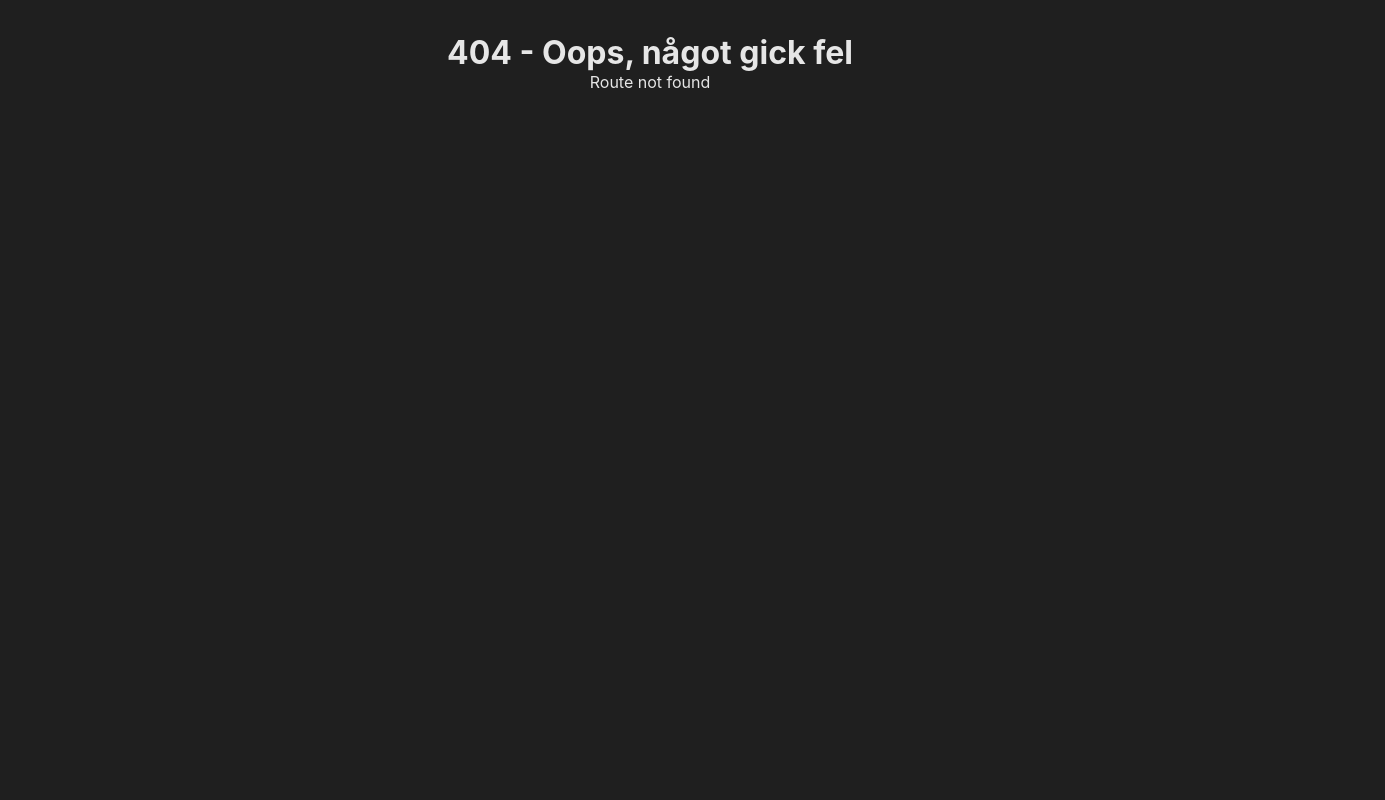
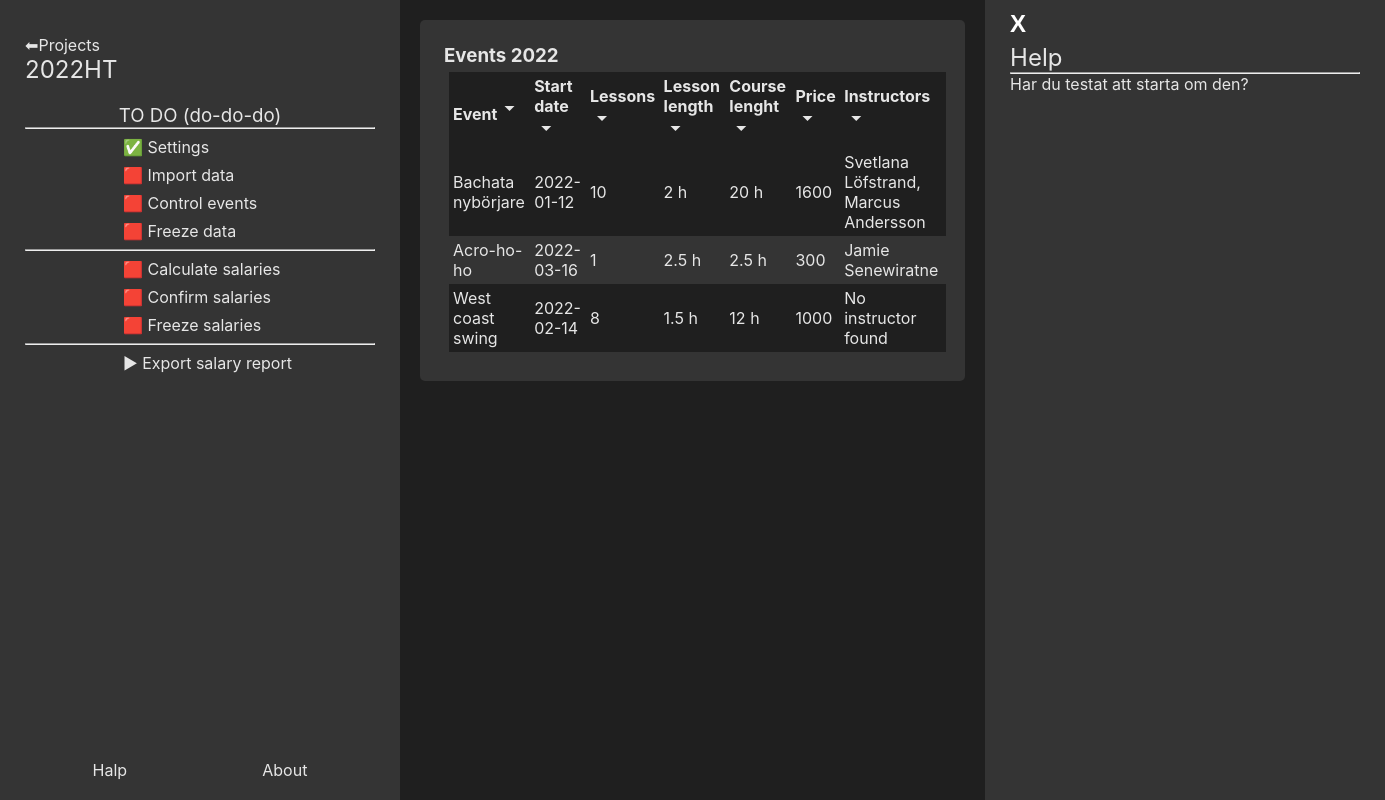
Before and after one commit to desirewp/salary-calculator, a React (Vite) app in the folder salary-calculator/: page /project/1/event-data in a window 1280 px wide. Before the commit this address had no page. Shown: the whole page, 1385 px wide, since content can reach past the window. Built offline with nearby package versions, Linux system fonts and the light colour scheme.

Commit message:
table mock data display

```diff
--- a/salary-calculator/src/assets/Classes.ts
+++ b/salary-calculator/src/assets/Classes.ts
@@ -14,10 +14,19 @@ export default class Project {
   }
 }
 
-export class Event{
-  constructor(public id: string, public eventName: string, public lessons: number, public lessonLength: number, public price: number, public instructors: string[]){
+export class Event {
+  constructor(
+    public id: string,
+    public eventName: string,
+    public startDate: string,
+    public lessons: number,
+    public lessonLength: number,
+    public price: number,
+    public instructors: string[]
+  ) {
     this.id = id;
     this.eventName = eventName;
+    this.startDate = startDate;
     this.lessons = lessons;
     this.lessonLength = lessonLength;
     this.price = price;
@@ -26,45 +35,75 @@ export class Event{
 }
 
 export class Instructor {
-  constructor( public id: string, public fName: string, public lName: string, public email : string){
+  constructor(
+    public id: string,
+    public fName: string,
+    public lName: string,
+    public email: string
+  ) {
     this.id = id;
     this.fName = fName;
     this.lName = lName;
     this.email = email;
-    }
+  }
 }
 
 // Fake projects
 export const projects: Project[] = [
-  new Project("dbi41615156","done", 2022, "ht",  "2022-12-14"),
-  new Project("ocnibciubigfd","in progress", 2022, "vt",  "2022-06-04"),
-  new Project("djoocnoo4","waiting", 2021, "ht", "2021-12-14"),
-  new Project("iuvczbysclx","done", 2021,  "vt", "2021-06-14"),
+  new Project("dbi41615156", "done", 2022, "ht", "2022-12-14"),
+  new Project("ocnibciubigfd", "in progress", 2022, "vt", "2022-06-04"),
+  new Project("djoocnoo4", "waiting", 2021, "ht", "2021-12-14"),
+  new Project("iuvczbysclx", "done", 2021, "vt", "2021-06-14"),
 ];
 
-// Fake courses/events
-export const eventsVT22 : Event[] = [
- new Event('afaffafgfm', 'Bachata nybörjare', 10, 2, 1600, ['abcd55izicbi', 'abcdvvvizicbi'])
-]
+// Fake courses/events to be tested with
+export const eventsVT22: Event[] = [
+  new Event("afaffafgfm", "Bachata nybörjare", "2022-01-12", 10, 2, 1600, [
+    "abcd55izicbi",
+    "abcdvvvizicbi",
+  ]),
+  new Event("baxbjabxj", "Acro-ho-ho", "2022-03-16", 1, 2.5, 300, [
+    "abcadaizicbi",
+  ]),
+  new Event(
+    "shjcjdanvfnov",
+    "West coast swing",
+    "2022-02-14",
+    8,
+    1.5,
+    1000,
+    []
+  ),
+];
 
-export const instructors2023 : Instructor[] = [
-  new Instructor('abcdizicbi', 'Björn', 'Löfstrand', 'bjorn@dansarna.se'),
-  new Instructor('abcdiscvzicbi', 'Caroline', 'Eng','caroline@dansarna.se'),
-  new Instructor('abcdimnzicbi', 'Desirée', 'Persson', 'desiree@dansarna.se'),
-  new Instructor('abcdimnzmmi', 'Emma', 'Lundqvist', 'emma@dansarna.se'),
-  new Instructor('abcd443izicbi', 'Hanna', 'Kannerstål', 'hanna@dansarna.se'),
-  new Instructor('abcdkguizicbi', 'Hugo', 'Sandberg', 'hugo@dansarna.se'),
-  new Instructor('abcdigdzicbi', 'Ingrid', 'Södersten', 'bjorn@dansarna.se'),
-  new Instructor('abcdiztm,icbi', 'Isabelle', 'Almskoug', 'isabelle@dansarna.se'),
-  new Instructor('abcdasaizicbi', 'Isabelle', 'Möller', 'ella@dansarna.se'),
-  new Instructor('abcdizicökbi', 'Jakob', 'Bjerkemo', 'jakob@dansarna.se'),
-  new Instructor('abcadaizicbi', 'Jamie', 'Senewiratne', 'jamie@dansarna.se'),
-  new Instructor('abcdizllicbi', 'Kristina', 'Ferm', 'kristina@dansarna.se'),
-  new Instructor('abcdisddzicbi', 'Lisa', 'Eklöf', 'lisa@dansarna.se'),
-  new Instructor('abcdvvvizicbi', 'Marcus', 'Andersson', 'marcus@dansarna.se'),
-  new Instructor('abcdlllizicbi', 'Marlene', 'Wennegren', 'marlene@dansarna.se'),
-  new Instructor('abcdizicmmmbi', 'Patrik', 'Szigeti', 'patrik@dansarna.se'),
-  new Instructor('abcdizzzzicbi', 'Raha', 'Omrani', 'raha@dansarna.se'),
-  new Instructor('abcdi344zicbi', 'Sandra', 'Boda', 'sandra@dansarna.se'),
-  new Instructor('abcd55izicbi', 'Svetlana', 'Löfstrand', 'lana@dansarna.se'),
-]
+export const instructors2023: Instructor[] = [
+  new Instructor("abcdizicbi", "Björn", "Löfstrand", "bjorn@dansarna.se"),
+  new Instructor("abcdiscvzicbi", "Caroline", "Eng", "caroline@dansarna.se"),
+  new Instructor("abcdimnzicbi", "Desirée", "Persson", "desiree@dansarna.se"),
+  new Instructor("abcdimnzmmi", "Emma", "Lundqvist", "emma@dansarna.se"),
+  new Instructor("abcd443izicbi", "Hanna", "Kannerstål", "hanna@dansarna.se"),
+  new Instructor("abcdkguizicbi", "Hugo", "Sandberg", "hugo@dansarna.se"),
+  new Instructor("abcdigdzicbi", "Ingrid", "Södersten", "bjorn@dansarna.se"),
+  new Instructor(
+    "abcdiztm,icbi",
+    "Isabelle",
+    "Almskoug",
+    "isabelle@dansarna.se"
+  ),
+  new Instructor("abcdasaizicbi", "Isabelle", "Möller", "ella@dansarna.se"),
+  new Instructor("abcdizicökbi", "Jakob", "Bjerkemo", "jakob@dansarna.se"),
+  new Instructor("abcadaizicbi", "Jamie", "Senewiratne", "jamie@dansarna.se"),
+  new Instructor("abcdizllicbi", "Kristina", "Ferm", "kristina@dansarna.se"),
+  new Instructor("abcdisddzicbi", "Lisa", "Eklöf", "lisa@dansarna.se"),
+  new Instructor("abcdvvvizicbi", "Marcus", "Andersson", "marcus@dansarna.se"),
+  new Instructor(
+    "abcdlllizicbi",
+    "Marlene",
+    "Wennegren",
+    "marlene@dansarna.se"
+  ),
+  new Instructor("abcdizicmmmbi", "Patrik", "Szigeti", "patrik@dansarna.se"),
+  new Instructor("abcdizzzzicbi", "Raha", "Omrani", "raha@dansarna.se"),
+  new Instructor("abcdi344zicbi", "Sandra", "Boda", "sandra@dansarna.se"),
+  new Instructor("abcd55izicbi", "Svetlana", "Löfstrand", "lana@dansarna.se"),
+];
--- /dev/null
+++ b/salary-calculator/src/components/Project/Events/Events.css
@@ -0,0 +1,27 @@
+.box {
+    border-radius: 5px;
+    background: #343434;
+    padding: 1.5rem;
+  }
+
+  .events-table {
+    margin: 5px;
+    border-collapse: collapse;
+  }
+
+  .events-table th,
+  .events-table td {
+    padding: 4px;
+  }
+
+  th {
+    text-align: left;
+  }
+
+  .events-table tr:nth-child(odd) {
+    background: #1f1f1f;
+  }
+
+  .events-table tr:hover {
+    background: #4e4e4e;
+  }
--- /dev/null
+++ b/salary-calculator/src/components/Project/Events/Events.tsx
@@ -0,0 +1,134 @@
+import { eventsVT22, instructors2023 } from "../../../assets/Classes";
+import "./Events.css";
+
+const Events = () => {
+  const getInstructorName = (instructorId: string) => {
+    // Hittar den instruktör som matchar idt kopplat på kursen
+    const instructor = instructors2023.find(
+      (instructor) => instructorId == instructor.id
+    );
+    if (instructor) {
+      const instructorName = instructor?.fName + " " + instructor?.lName;
+      return instructorName;
+    } else return "Instructor not member";
+  };
+
+  const checkForInstructors = (instructors: string[]) => {
+    let instructorArray: string[];
+    let instructorText: string;
+    if (instructors.length === 0) {
+      return "No instructor found";
+    } else if (instructors.length > 1) {
+      const instructorArray = instructors.map((instructor) => {
+        return getInstructorName(instructor);
+      });
+      return (instructorText = instructorArray.join(", "));
+    } else {
+      instructorArray = instructors.map((instructor) => {
+        return getInstructorName(instructor);
+      });
+      return (instructorText = instructorArray.join(","));
+    }
+  };
+
+  return (
+    <section className="content">
+      <div className="box">
+        <h1>Events 2022</h1>
+        <table className="events-table">
+          <thead>
+            <tr>
+              <th>
+                <p>
+                  Event
+                  <span className="material-symbols-outlined">
+                    arrow_drop_down
+                  </span>
+                </p>
+              </th>
+              <th>
+                <p>
+                  Start date
+                  <span className="material-symbols-outlined">
+                    arrow_drop_down
+                  </span>
+                </p>
+              </th>
+              <th>
+                <p>
+                  Lessons
+                  <span className="material-symbols-outlined">
+                    arrow_drop_down
+                  </span>
+                </p>
+              </th>
+              <th>
+                <p>
+                  Lesson length
+                  <span className="material-symbols-outlined">
+                    arrow_drop_down
+                  </span>
+                </p>
+              </th>
+              <th>
+                <p>
+                  Course lenght
+                  <span className="material-symbols-outlined">
+                    arrow_drop_down
+                  </span>
+                </p>
+              </th>
+              <th>
+                <p>
+                  Price
+                  <span className="material-symbols-outlined">
+                    arrow_drop_down
+                  </span>
+                </p>
+              </th>
+              <th>
+                <p>
+                  Instructors
+                  <span className="material-symbols-outlined">
+                    arrow_drop_down
+                  </span>
+                </p>
+              </th>
+            </tr>
+          </thead>
+          <tbody>
+            {eventsVT22.map((event) => {
+              return (
+                <tr key={event.id}>
+                  <td>
+                    <p>{event.eventName}</p>
+                  </td>
+                  <td>
+                    <p>{event.startDate}</p>
+                  </td>
+                  <td>
+                    <p>{event.lessons}</p>
+                  </td>
+                  <td>
+                    <p>{event.lessonLength} h</p>
+                  </td>
+                  <td>
+                    <p>{event.lessons * event.lessonLength} h</p>
+                  </td>
+                  <td>
+                    <p>{event.price}</p>
+                  </td>
+                  <td>
+                    <p>{checkForInstructors(event.instructors)}</p>
+                  </td>
+                </tr>
+              );
+            })}
+          </tbody>
+        </table>
+      </div>
+    </section>
+  );
+};
+
+export default Events;
--- a/salary-calculator/src/components/Project/ImportData/ImportData.css
+++ b/salary-calculator/src/components/Project/ImportData/ImportData.css
@@ -1,12 +1,7 @@
 .container{
     width: 300px;
     margin: 20px 0;
-    /* width: 100%; */
-}
 
-.radioBtns{
-    /* display: flex; */
-    /* justify-content: space-between; */
 }
 
 label{
--- a/salary-calculator/src/components/Project/Sidebar/Sidebar.tsx
+++ b/salary-calculator/src/components/Project/Sidebar/Sidebar.tsx
@@ -1,6 +1,6 @@
 import { Link, useParams } from "react-router-dom";
 import "./Sidebar.css";
-import Project, { projects } from "../../../assets/Classes";
+// import Project, { projects } from "../../../assets/Classes";
 
 interface ISidebar {
   openHelp(): void;
@@ -9,7 +9,7 @@ interface ISidebar {
 const Sidebar = ({ openHelp }: ISidebar) => {
   const { projectId } = useParams();
 
-  const projectName: string = "2022HT";
+  const projectName = "2022HT";
   let completionStatusSettings: boolean = true;
 
   const completed = (status: boolean) => {
@@ -42,7 +42,9 @@ const Sidebar = ({ openHelp }: ISidebar) => {
             </Link>
           </li>
           <li>
-            <a href="#">{completed(false)} Control data</a>
+            <Link to={`/project/${projectId}/event-data`}>
+              {completed(false)} Control events
+            </Link>
           </li>
           <li>
             <a href="#">{completed(false)} Freeze data</a>
@@ -74,7 +76,6 @@ const Sidebar = ({ openHelp }: ISidebar) => {
     <>
       <h2>Instructors</h2>
       <div className="todo-list">
-        {/* <h3>TO DO (do-do-do)</h3> */}
         <hr />
         <ul>
           <li>
@@ -98,6 +99,7 @@ const Sidebar = ({ openHelp }: ISidebar) => {
         Kommer behöver bättras på med snyggare logik när man ska kunna skapa ett helt tomt projekt och det ska finnas flera main level pages (Offsets & expenses)? */}
         {projectId === undefined ? instructorContent : projectContent}
       </div>
+      {/* Nedre delen som innehåller Om & Hjälp fliken är samma för varje sidn men ger olika innehåll när man öppnar den*/}
       <div className="sidebar__bottom-nav">
         <a href="#" onClick={handleOpenHelp}>
           Halp
--- a/salary-calculator/src/components/Views/Members/MembersScreen.css
+++ b/salary-calculator/src/components/Views/Members/MembersScreen.css
@@ -4,37 +4,35 @@
   grid-template-areas: ". content .";
 }
 
-
 .content {
   margin: 20px;
   grid-area: content;
 }
 
-
-.box{
+.box {
   border-radius: 5px;
   background: #343434;
   padding: 1.5rem;
 }
 
-
-.instructors-table{
+.instructors-table {
   margin: 5px;
   border-collapse: collapse;
 }
 
-.instructors-table th, .instructors-table td{
+.instructors-table th,
+.instructors-table td {
   padding: 4px;
 }
 
-th{
+th {
   text-align: left;
 }
 
-.instructors-table tr:nth-child(odd){
-    background: #1F1F1F;
+.instructors-table tr:nth-child(odd) {
+  background: #1f1f1f;
 }
 
-.instructors-table tr:hover{
+.instructors-table tr:hover {
   background: #4e4e4e;
 }
--- a/salary-calculator/src/components/Views/Root/RootPage.tsx
+++ b/salary-calculator/src/components/Views/Root/RootPage.tsx
@@ -7,6 +7,7 @@ import ErrorScreen from "../ErrorScreen/ErrorScreen";
 import Settings from "../../Project/Settings/Settings";
 import ImportData from "../../Project/ImportData/ImportData";
 import MembersScreen from "../Members/MembersScreen";
+import Events from "../../Project/Events/Events";
 
 const router = createBrowserRouter([
   { path: "/", element: <StartScreen />, errorElement: <ErrorScreen /> },
@@ -27,6 +28,11 @@ const router = createBrowserRouter([
         element: <ImportData/>,
         errorElement: <ErrorScreen />,
       },
+      {
+        path: "/project/:projectId/event-data",
+        element: <Events/>,
+        errorElement: <ErrorScreen />,
+      },
     ],
   },
   { path: "/members", element: <MembersScreen /> },
```
Lines whose indentation alone changed are shown as unchanged.
